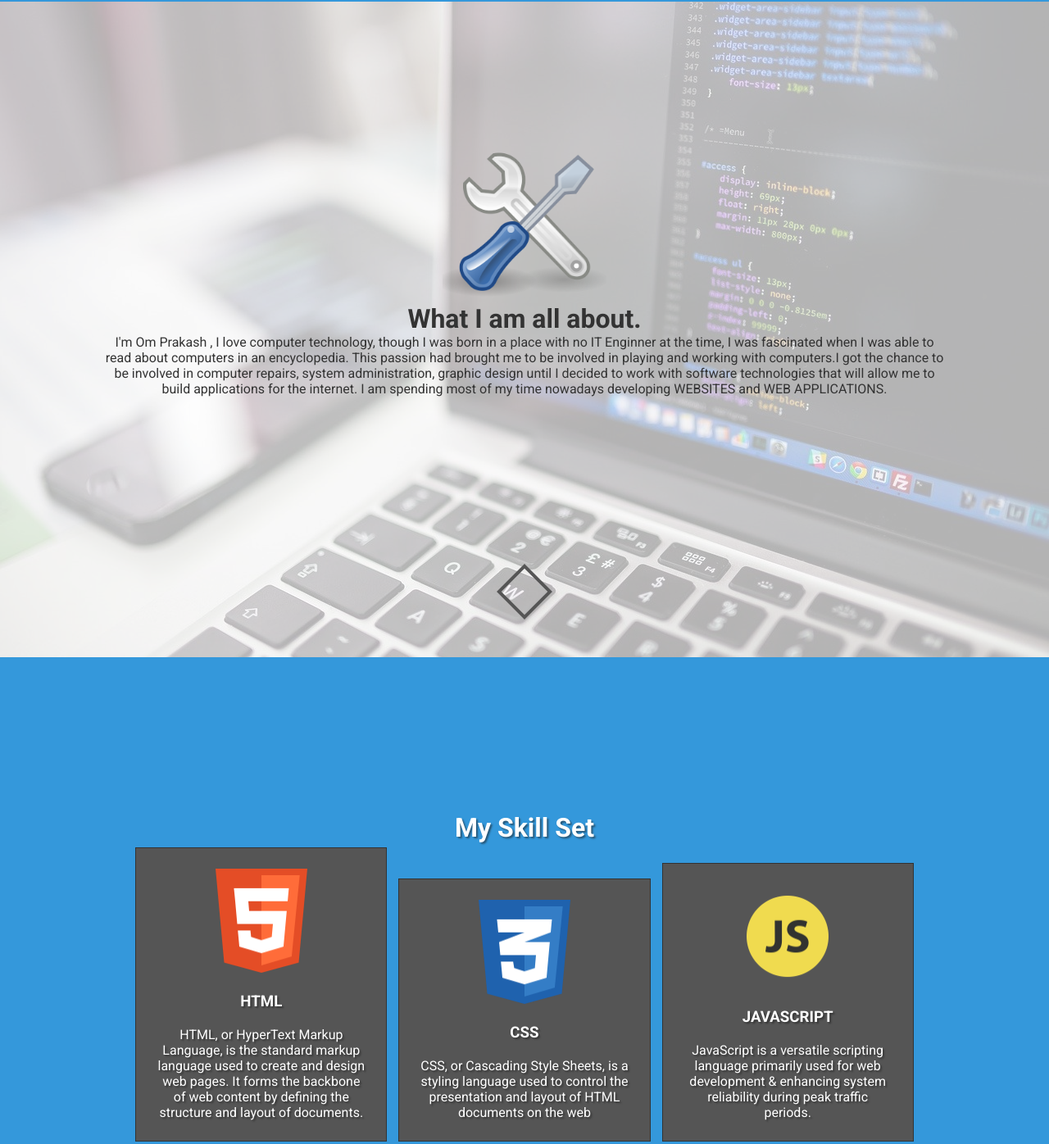
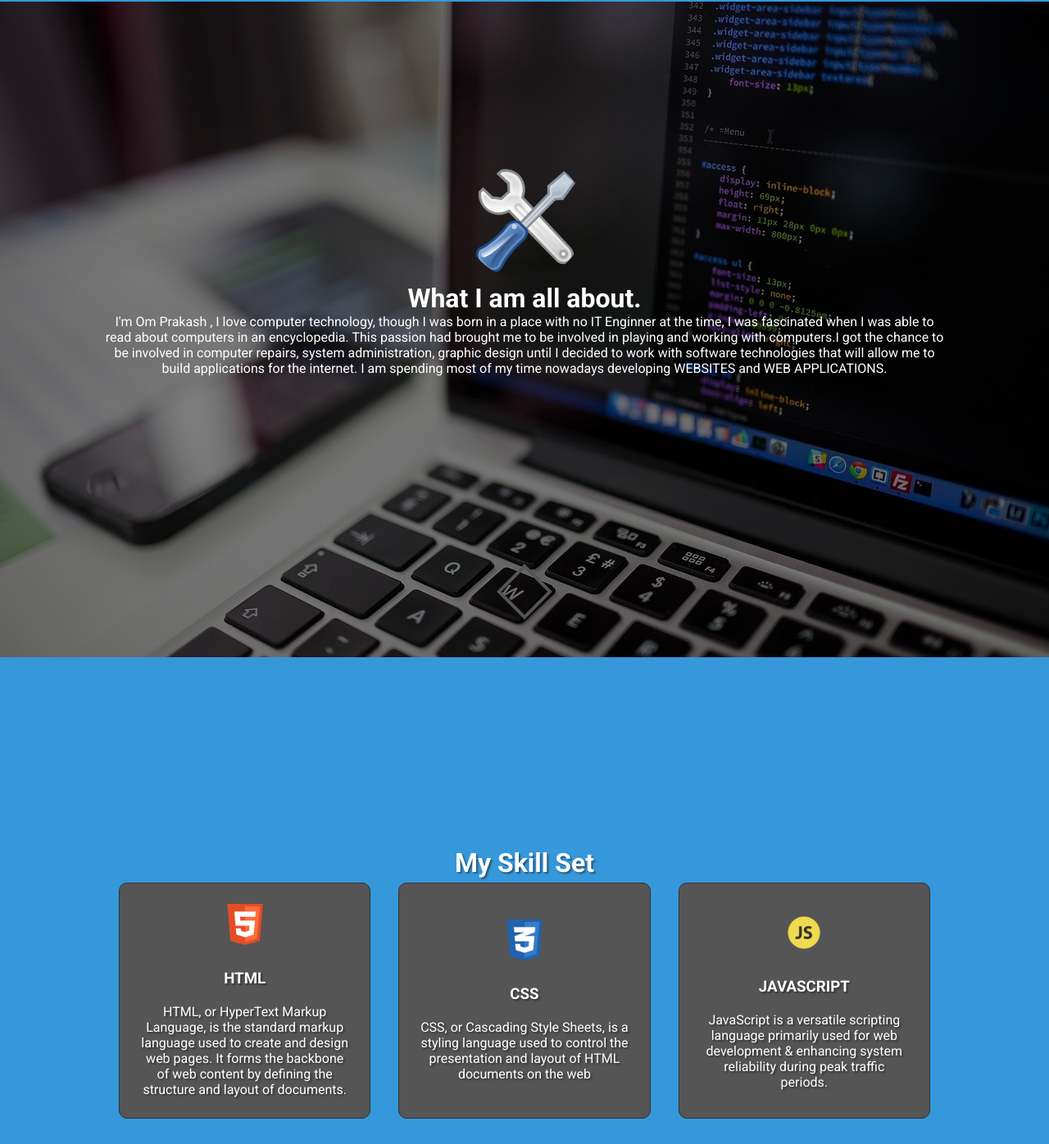
Before and after one commit to omprakashcode/test.deploy, a plain HTML site: page index.html in a window 1280 px wide. Shown: the part 798-2194 px from the top of the page at 82% size. Drawn offline with Linux system fonts and the light colour scheme.

Commit message:
Update style.css

```diff
--- a/style.css
+++ b/style.css
@@ -1,5 +1,6 @@
 @import url('https://fonts.googleapis.com/css2?family=Roboto:wght@400;700&display=swap');
 
+/* Reset and basic styling */
 * {
     box-sizing: border-box;
     margin: 0;
@@ -17,6 +18,7 @@ body {
     overflow: hidden;
 }
 
+/* Navigation buttons and arrows */
 #btn1, #btn2, #btn3, #btn4 {
     visibility: hidden;
     position: absolute;
@@ -47,6 +49,7 @@ body {
     justify-content: center;
     text-align: center;
     position: relative;
+    padding: 2rem;
 }
 
 #div1 h1, #div1 i, #div1 p {
@@ -66,10 +69,14 @@ body {
     height: 200px;
     border-radius: 50%;
     background-color: #e74c3c; /* Reddish background */
+    display: flex;
+    align-items: center;
+    justify-content: center;
 }
 
 .img-div div img {
-    height: 200px;
+    height: 150px;
+    width: 150px;
     border-radius: 50%;
 }
 
@@ -84,23 +91,25 @@ body {
     background: url('img/computer.jpg');
     background-size: cover;
     background-repeat: no-repeat;
+    color: #fff; /* White text */
 }
 
 #div2 div {
-    background-color: rgba(255, 255, 255, 0.7); /* Semi-transparent white background */
+    background-color: rgba(0, 0, 0, 0.5); /* Semi-transparent black background */
     height: 100vh;
     width: 100vw;
     padding: 10%;
 }
 
 #div2 div img {
-    height: 200px;
-    width: 200px;
+    height: 150px;
+    width: 150px;
+    border-radius: 50%;
     margin-top: 10%;
 }
 
 #div2 div h1, #div2 div p {
-    color: #333; /* Dark gray text */
+    color: #fff; /* White text */
 }
 
 /* Styling for section div3 */
@@ -126,22 +135,28 @@ body {
 }
 
 .skills-wrap {
-    display: inline;
+    display: flex;
+    justify-content: space-around;
 }
 
 .skills {
     background-color: #555; /* Dark gray background */
     border: 1px solid #333; /* Dark gray border */
     width: 30%;
-    margin: 5px 5px 20px;
+    margin: 5px;
     padding: 25px;
     height: auto;
-    display: inline-block;
+    border-radius: 10px;
+    display: flex;
+    flex-direction: column;
+    align-items: center;
+    justify-content: center;
 }
 
 .skills img {
-    width: 50%;
+    width: 50px;
     height: auto;
+    margin-bottom: 10px;
 }
 
 /* Styling for section div4 */
@@ -155,12 +170,11 @@ body {
     justify-content: center;
     text-align: center;
     position: relative;
+    color: #fff; /* White text */
 }
 
 #div4 h1,
 #div4 p {
-    color: #fff; /* White text */
-    text-shadow: 2px 2px 2px rgba(3, 3, 3, 1);
     margin: 15px;
 }
 
```
